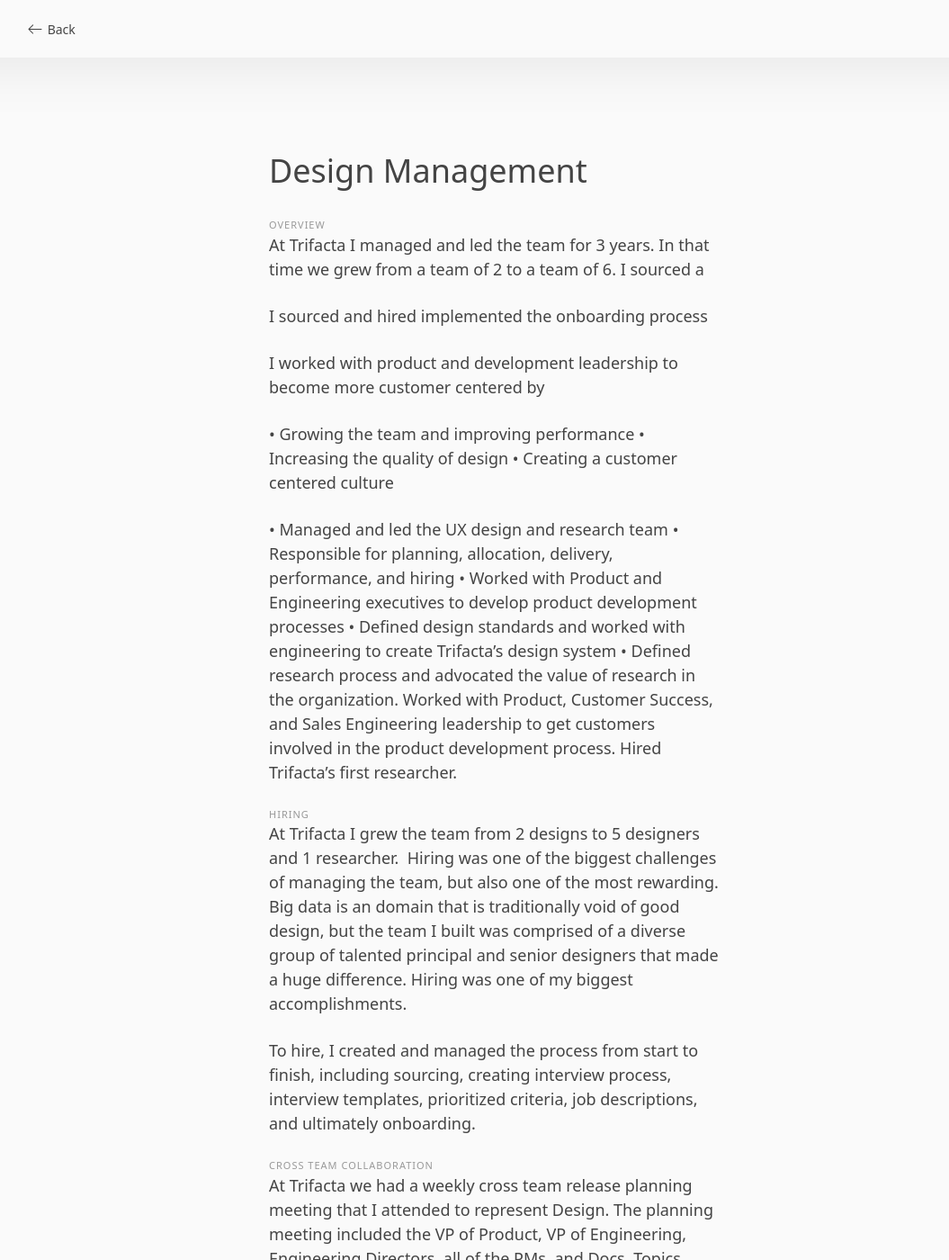
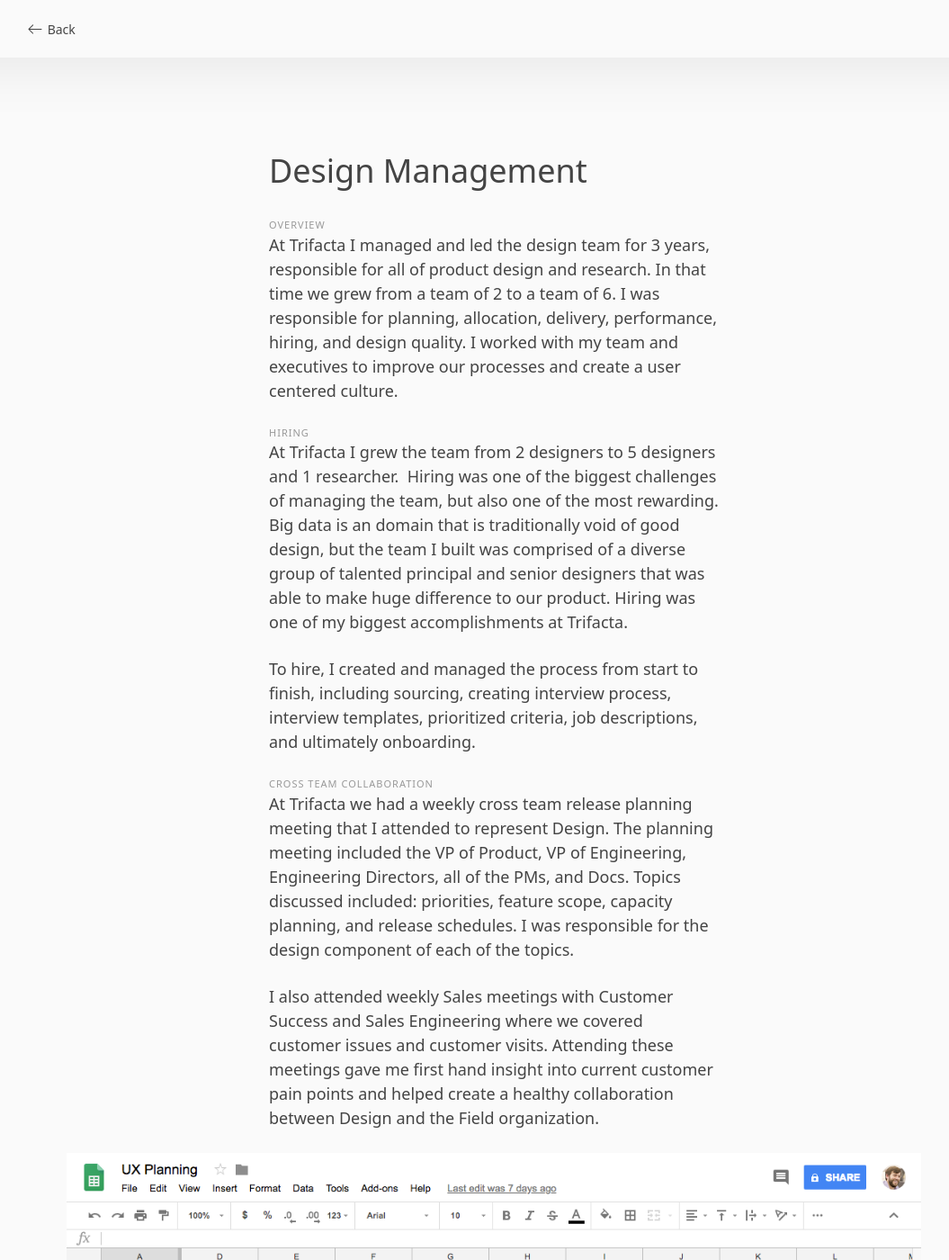
Before and after one commit to philipvanderbroek/philipvanderbroek.github.io, a Jekyll site: the page built from management.md, in a window 1280 px wide and 1400 px high, scrolled down 337 px. Shown: the whole window at 90% size, without its empty margins (91-1146 px from the left). Built offline with Jekyll 4.4.1, drawn with Linux system fonts in a browser that asks for light colours; some of the changed text lies outside the part shown.

Commit message:
updates to mgmt

```diff
--- a/management.md
+++ b/management.md
@@ -2,31 +2,17 @@
 layout: project-page
 title: Transformer
 permalink: management/
+hero: "/images/design_system/design_system_hero.png"
 ---
 
 # Design Management
 
 ### Overview
-At Trifacta I managed and led the team for 3 years.  In that time we grew from a team of 2 to a team of 6.  I sourced a
-
-I sourced and hired implemented the onboarding process
-
-I worked with product and development leadership to become more customer centered by
-
-• Growing the team and improving performance
-• Increasing the quality of design
-• Creating a customer centered culture
-
-
-• Managed and led the UX design and research team
-• Responsible for planning, allocation, delivery, performance, and hiring
-• Worked with Product and Engineering executives to develop product development processes
-• Defined design standards and worked with engineering to create Trifacta’s design system
-• Defined research process and advocated the value of research in the organization. Worked with Product, Customer Success, and Sales Engineering leadership to get customers involved in the product development process. Hired Trifacta's first researcher.
+At Trifacta I managed and led the design team for 3 years, responsible for all of product design and research.  In that time we grew from a team of 2 to a team of 6.  I was responsible for planning, allocation, delivery, performance, hiring, and design quality.  I worked with my team and executives to improve our processes and create a user centered culture.
 
 ### Hiring
 
-At Trifacta I grew the team from 2 designs to 5 designers and 1 researcher.  Hiring was one of the biggest challenges of managing the team, but also one of the most rewarding.  Big data is an domain that is traditionally void of good design, but the team I built was comprised of a diverse group of talented principal and senior designers that made a huge difference. Hiring was one of my biggest accomplishments.
+At Trifacta I grew the team from 2 designers to 5 designers and 1 researcher.  Hiring was one of the biggest challenges of managing the team, but also one of the most rewarding.  Big data is an domain that is traditionally void of good design, but the team I built was comprised of a diverse group of talented principal and senior designers that was able to make huge difference to our product. Hiring was one of my biggest accomplishments at Trifacta.
 
 To hire, I created and managed the process from start to finish, including sourcing, creating interview process, interview templates, prioritized criteria, job descriptions, and ultimately onboarding.
 
@@ -43,11 +29,11 @@
 
 Upon hiring new employees, within the first month I like to have an 1 on 1 dedicated to growth and development.  This sets the tone for our relationship and for the employee’s relationship with the company in general.  Understanding their goals gives me the knowledge I need to make my their experience the best it can be.  At least once a month during 1 on 1s I check in on progress and reassess, formally updating the doc every quarter.
 
-The primary tool to structure the conversations was our leveling matrix, which is much more than a promotion ladder.  It’s a tool to communicate a range skills and abilities, helping both me and my team member discuss where they are, and where they’d like to be.
+The primary tool to structure the conversations was our leveling and growth matrix, which is much more than a promotion ladder.  It’s a tool to communicate the range of design skills and abilities, helping both me and my team member discuss where they are and where they’d like to be.
 
 <figure><img src="/images/management/leveling.png"></figure>
 
-In addition to growth and development, I would actively seek opportunities to pair more junior designers with our principal designer or connect them with outside resources, such as our design advisor, to level up their skills.
+In addition to growth and development, I looked for opportunities to pair more junior designers with our principal designer or connect them with outside resources, such as our design advisor, to level up their skills.
 
 ### Design Process
 
@@ -59,15 +45,6 @@
 A few of the areas of impact I had on Trifacta’s process:
 - I worked with the VP of Product and VP of Engineering to implement a Discovery phase, crucial for design to have the time necessary to better understand the problems and explore potential solutions and crucial for our research to have an impact.
 - Established weekly design reviews and planning meetings, allowing for consistent communication and clear goal setting.
-
-**Process Image**
-
-### User Centered Culture
-
-Creating a user centered culture at enterprise software companies is a real challenge.  Most customer touch points are with Sales, Sales Engineering, and Customer Success.  Design is often not integrated into these customer conversations, creating a gap in our understanding of our users and an over reliance on Sales to be the voice of the customer.
-
-I worked with Product, Customer Success, and Sales Engineering leadership to get design integrated into initial customer touch points such as POCs and expert sessions.  I began attending the weekly Sales meeting and along with the VP of Product created a shared spreadsheet of all customer sessions with a slot for designers to attend, creating visibility across teams.  Each designer and PM started traveling with Customer Success to customer sessions roughly once a month to conduct various types of research.  This allowed us to get our users more involved in the product development process and exposed a need for a more formal research practice.
-
 
 ### Research
 
```
Also changed, not shown: transformer.md (+1 -1 lines).
